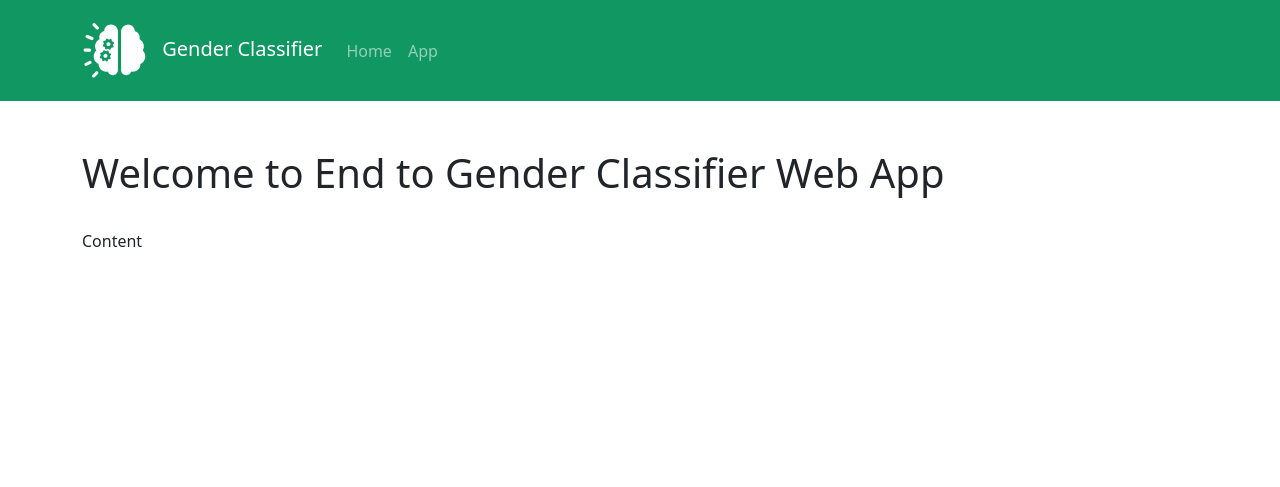
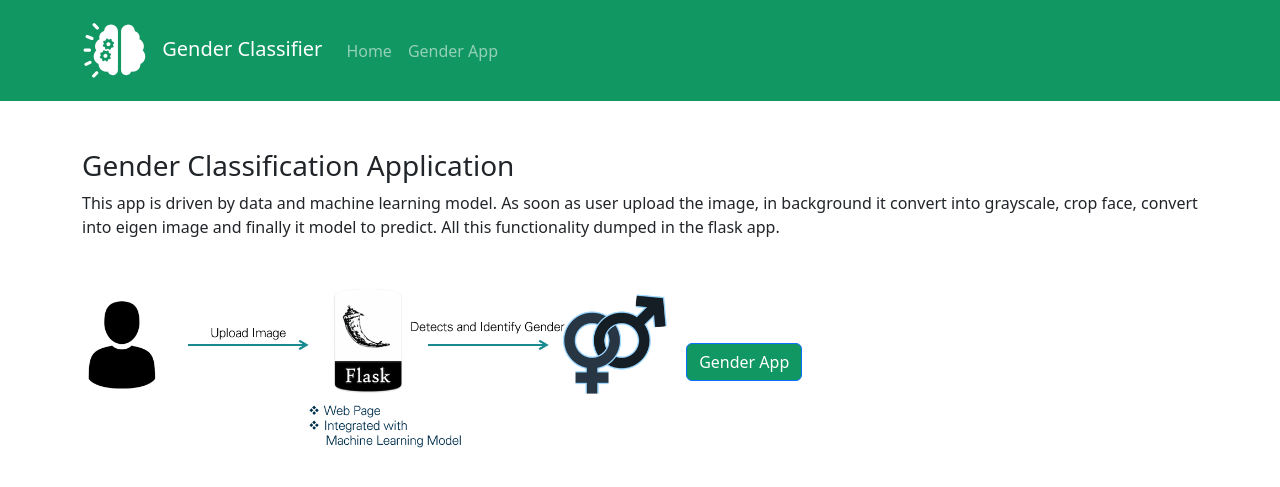
Before and after one commit to dhirajs16/gender-classifier, a Flask app: page / in a window 1280 px wide. Shown: the top 487 px of the page. Run offline with Flask 3, Linux system fonts and the light colour scheme; parts of the project's set-up code (start-up, migrations or seed data) failed here and were passed over.

Commit message:
model working properly

```diff
--- a/app/views.py
+++ b/app/views.py
@@ -9,10 +9,6 @@ UPLOAD_FOLDER = 'static/upload'
 
 def index():
     return render_template('index.html')
-
-
-def app():
-    return render_template('app.html')
 
 
 def genderapp():
--- a/main.py
+++ b/main.py
@@ -4,8 +4,7 @@ from app import views
 app = Flask(__name__) # webserver gateway interphase (WSGI)
 
 app.add_url_rule(rule='/',endpoint='home',view_func=views.index)
-app.add_url_rule(rule='/app/',endpoint='app',view_func=views.app)
-app.add_url_rule(rule='/app/gender/',
+app.add_url_rule(rule='/gender/',
                  endpoint='gender',
                  view_func=views.genderapp,
                  methods=['GET','POST'])
--- a/templates/base.html
+++ b/templates/base.html
@@ -23,7 +23,7 @@
             <div class="collapse navbar-collapse">
                 <div class="navbar-nav">
                     <a class="nav-item nav-link" href="/">Home</a>
-                    <a class="nav-item nav-link" href="/app/">App</a>
+                    <a class="nav-item nav-link" href="/gender/">Gender App</a>
 
                 </div>
             </div>
--- a/templates/index.html
+++ b/templates/index.html
@@ -4,15 +4,18 @@
 
 <div class="container">
     <br><br>
-    <h3 class="display-6">
-        Welcome to End to Gender Classifier Web App
-    </h3>
-    <br>
+    <h3 class="display-8">Gender Classification Application</h3>
+
     <p>
-        Content
+        This app is driven by data and machine learning model.
+        As soon as user upload the image, in background it convert into grayscale, crop face, convert into eigen image
+        and
+        finally it model to predict. All this functionality dumped in the flask app.
     </p>
+    <img src="/static/images/002.PNG" class="image-fluid" width="600" alt="">
+
+    <a class="btn btn-outline-primary" style="background-color: #119762; color: white;" href="/gender/">Gender App</a>
 
 </div>
 
-
 {% endblock %}
```
Also changed, not shown: templates/app.html (deleted, +0 -21 lines), test_images/01.jpg (added), test_images/02.jpg (added), test_images/03.jpg (added), test_images/getty_test.jpg (added), 1 other file.
